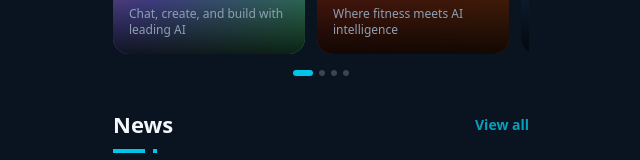
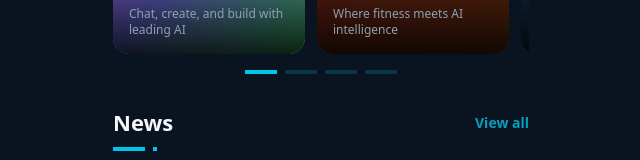
Before and after one commit to gkokko98/mosaic_ai_aggregator_demo, a React (Vite) app: page / in a window 1280 px wide. Shown: the part 277-437 px from the top of the page, without its empty margins (319-959 px from the left). Built offline with nearby package versions, Linux system fonts and the light colour scheme.

Commit message:
Match carousel indicator to Figma design
Extract the featured-apps carousel dot row into a CarouselIndicator
component and replace the variable-width pill/circle dashes with
Figma's uniform 32x4px sharp-edged bars, using the accent color at
full/20% opacity to mark active vs inactive.

```diff
--- /dev/null
+++ b/src/components/CarouselIndicator.tsx
@@ -0,0 +1,25 @@
+/** Props for {@link CarouselIndicator}. */
+interface CarouselIndicatorProps {
+  /** Total number of dashes to render. */
+  count: number;
+  /** Index of the currently active dash. */
+  activeIndex: number;
+}
+
+/**
+ * Row of uniform-width dash indicators for a snap-scrolling carousel —
+ * only color/opacity marks which one is active. Used below Home's
+ * featured-apps carousel, driven by {@link useCarouselIndex}.
+ */
+export function CarouselIndicator({ count, activeIndex }: CarouselIndicatorProps) {
+  return (
+    <div className="flex justify-center gap-2">
+      {Array.from({ length: count }).map((_, i) => (
+        <span
+          key={i}
+          className={`h-1 w-8 transition-colors ${i === activeIndex ? "bg-accent" : "bg-accent/20"}`}
+        />
+      ))}
+    </div>
+  );
+}
--- a/src/pages/Home.tsx
+++ b/src/pages/Home.tsx
@@ -5,6 +5,7 @@ import { FeaturedAppCard } from "@/components/FeaturedAppCard";
 import { AppTile } from "@/components/AppTile";
 import { NewsCard } from "@/components/NewsCard";
 import { SectionHeader } from "@/components/SectionHeader";
+import { CarouselIndicator } from "@/components/CarouselIndicator";
 import { useCarouselIndex } from "@/hooks/useCarouselIndex";
 
 /**
@@ -38,15 +39,8 @@ export function Home() {
             </div>
           ))}
         </div>
-        <div className="mt-3 flex justify-center gap-1.5">
-          {featuredApps.map((app, i) => (
-            <span
-              key={app.id}
-              className={`h-1.5 rounded-full transition-all ${
-                i === index ? "w-5 bg-accent" : "w-1.5 bg-white/20"
-              }`}
-            />
-          ))}
+        <div className="mt-3">
+          <CarouselIndicator count={featuredApps.length} activeIndex={index} />
         </div>
       </section>
 
```
